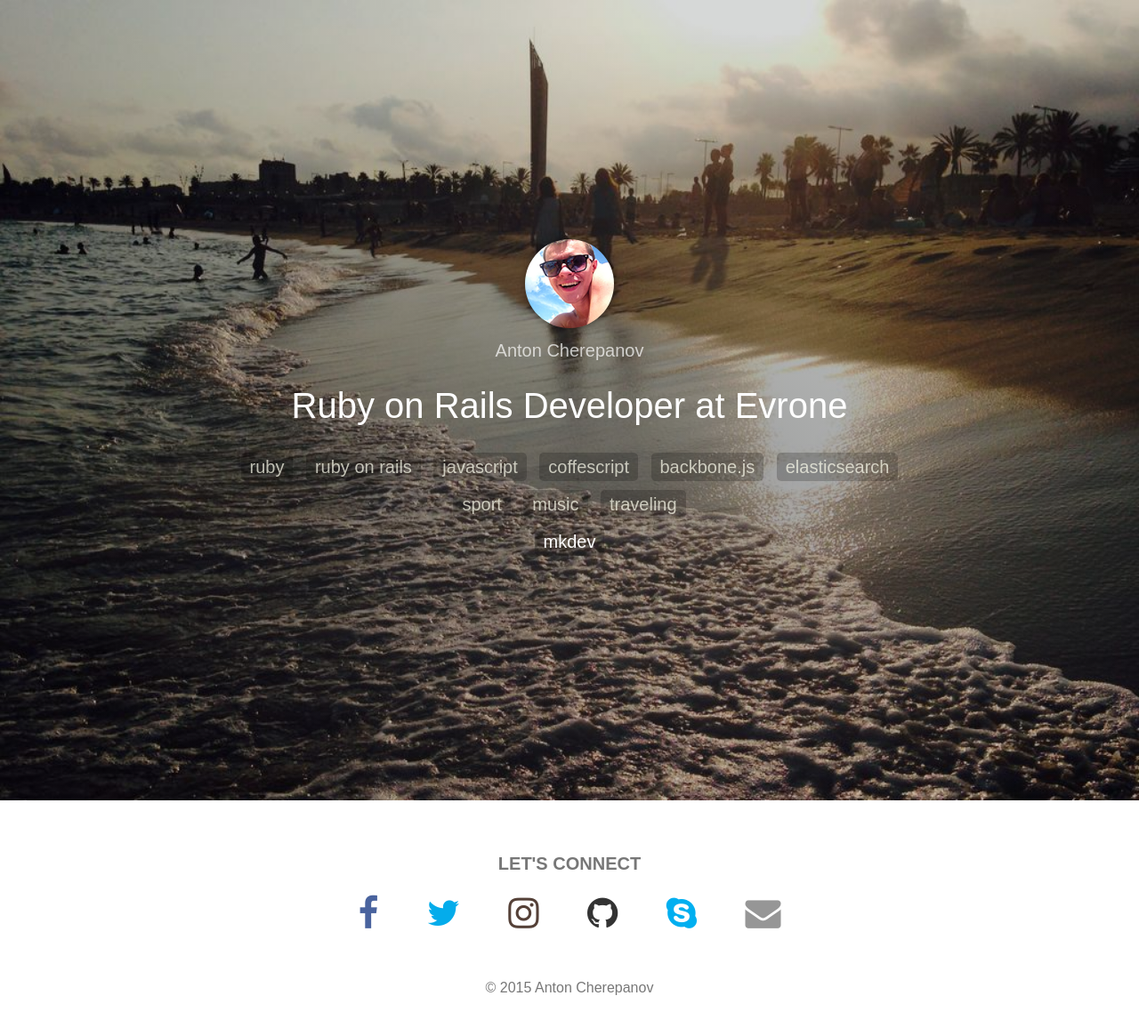
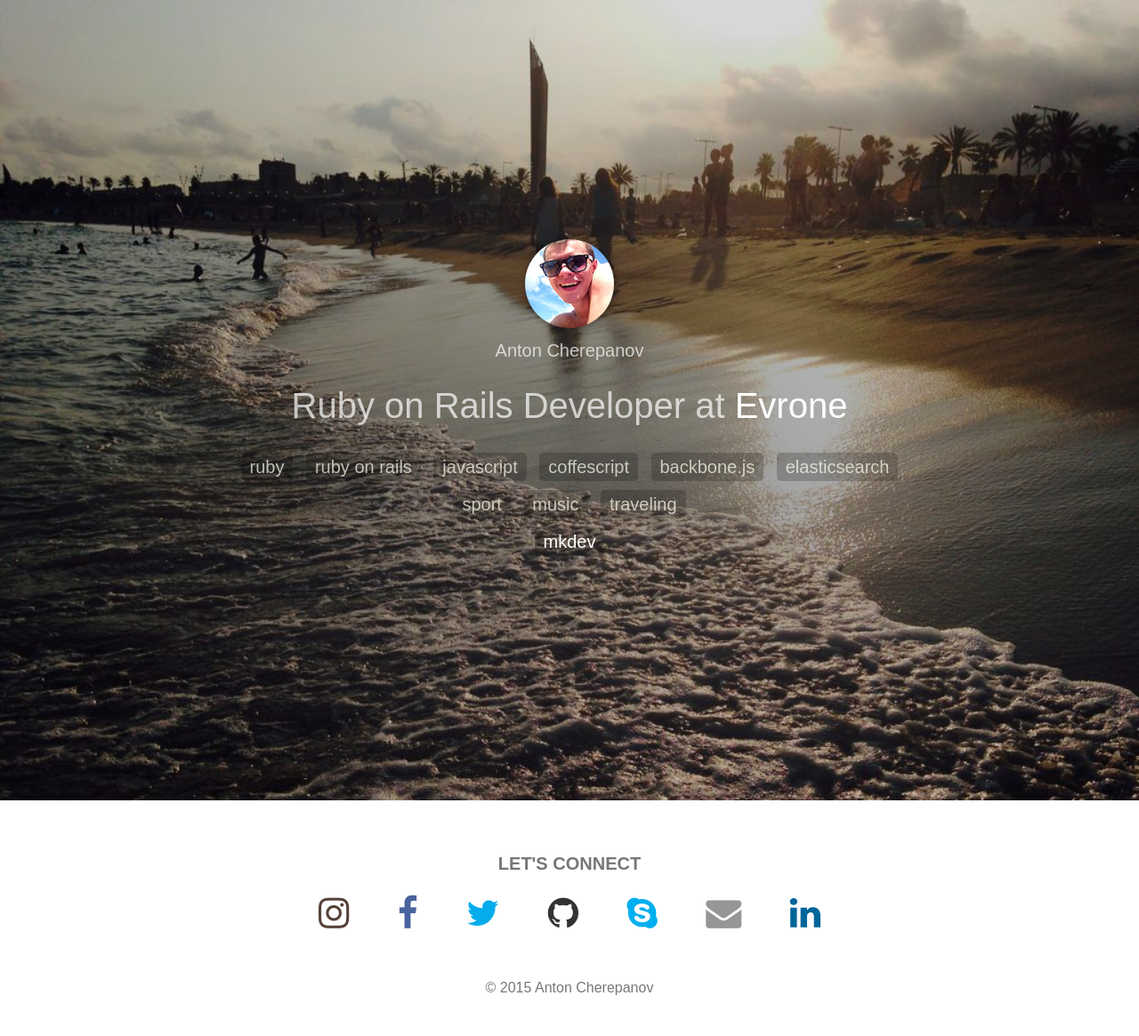
Before and after one commit to davetoxa/davetoxa.github.com, a Jekyll site: the page built from index.html, in a window 1280 px wide. Shown: the whole page at 89% size. Built offline with Jekyll 4.4.1, drawn with Linux system fonts in a browser that asks for light colours; nearby versions of some CDN libraries; Markdown is read by kramdown in place of the engine named in the settings.

Commit message:
Add linkedin and highlight evrone link

```diff
--- a/_includes/footer.html
+++ b/_includes/footer.html
@@ -1,14 +1,14 @@
 <div class="section networks">
 	<h3>Let's connect</h3>
 	<ul>
+		<li>
+			<a href="http://instagram.com/davetoxa" target="_blank"><i class="fa fa-instagram"></i></a>
+		</li>
 		<li>
 			<a href="http://facebook.com/davetoxa" target="_blank"><i class="fa fa-facebook"></i></a>
 		</li>
 		<li>
 			<a href="http://twitter.com/davetoxa" target="_blank"><i class="fa fa-twitter"></i></a>
-		</li>
-		<li>
-			<a href="http://instagram.com/davetoxa" target="_blank"><i class="fa fa-instagram"></i></a>
 		</li>
 		<li>
 			<a href="http://github.com/davetoxa" target="_blank"><i class="fa fa-github"></i></a>
@@ -18,6 +18,9 @@
 		</li>
 		<li>
 			<a href="mailto:davetoxa@gmail.com" target="_blank"><i class="fa fa-envelope"></i></a>
+		</li>
+		<li>
+			<a href="https://www.linkedin.com/pub/anton-cherepanov/37/b78/64a" target="_blank"><i class="fa fa-linkedin"></i></a>
 		</li>
 	</ul>
 </div>
--- a/css/main.css
+++ b/css/main.css
@@ -49,7 +49,7 @@ html, body {
 }
 
 .intro-pitch h2 {
-	color: #fff;
+	color: rgba(255,255,255,.7);
 	font-size: 40px;
 	font-weight: normal;
 	line-height: 1.3em;
@@ -138,6 +138,7 @@ html, body {
 .fa-facebook { color:#49639e !important; }
 .fa-instagram { color:#554138 !important; }
 .fa-github { color:#333333 !important; }
+.fa-linkedin { color:#069 !important; }
 .fa-skype { color:#00aff0 !important; }
 .fa-envelope { color:#969696 !important; }
 
```
